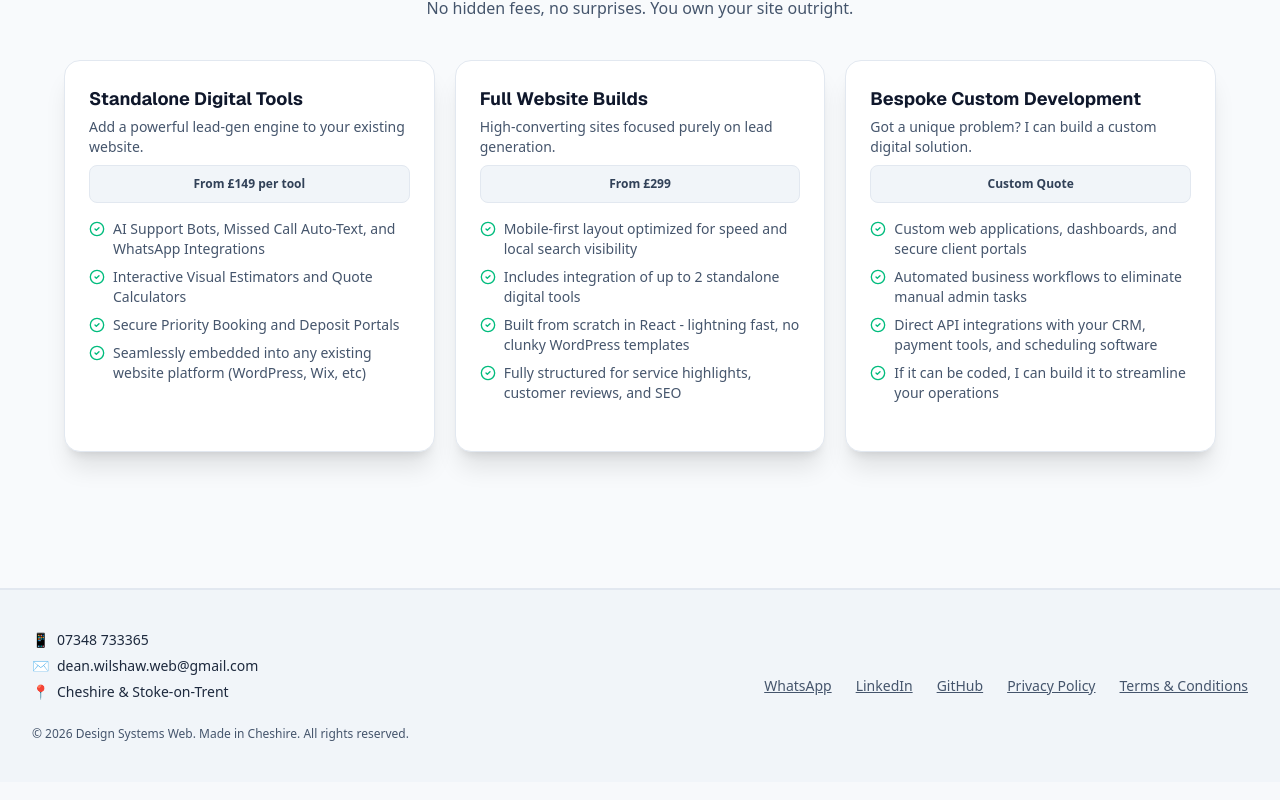
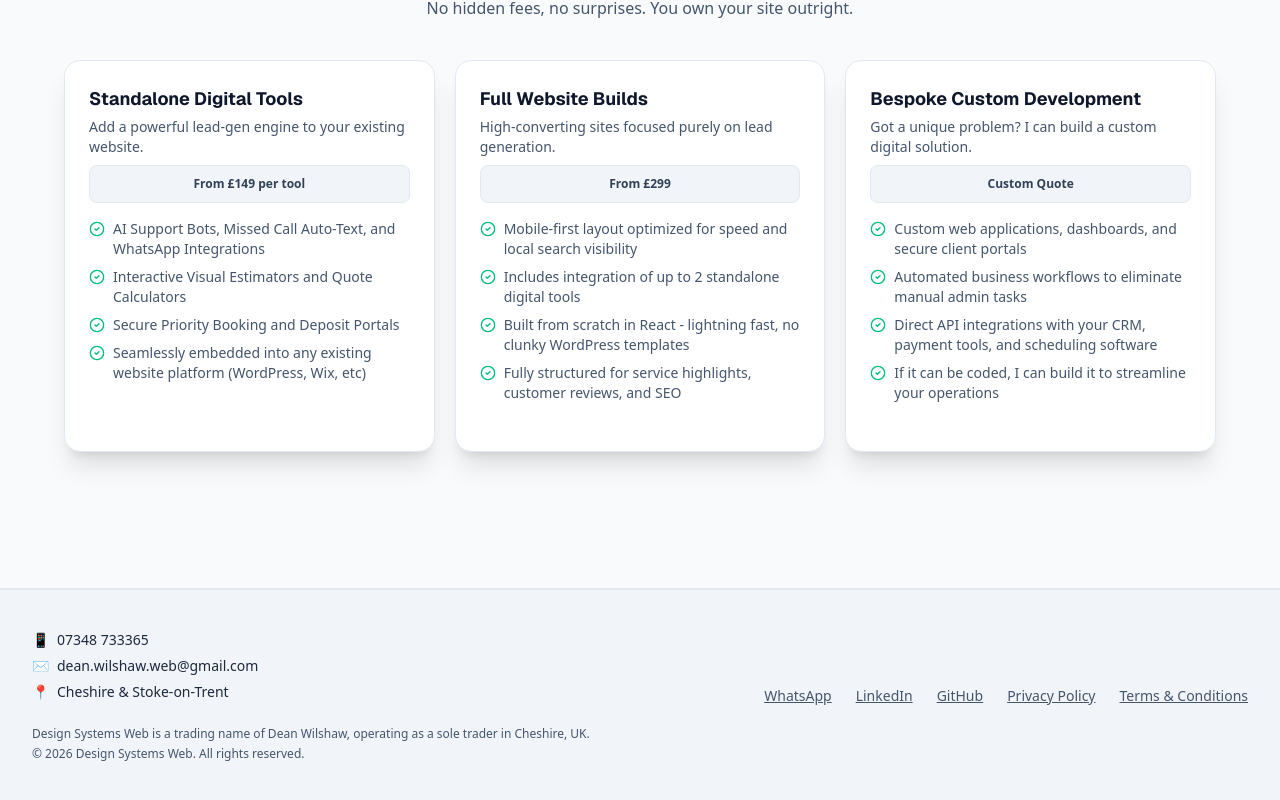
Before and after one commit to stokie2605/dean-wilshaw-web-development, a React (Vite) app: page / in a window 1280 px wide. Shown: the part 4447-5247 px from the top of the page. Built offline with nearby package versions, Linux system fonts and the light colour scheme.

Commit message:
Legal: Add UK E-Commerce sole trader disclosure to footer

```diff
--- a/src/components/Footer.tsx
+++ b/src/components/Footer.tsx
@@ -21,9 +21,10 @@ export const Footer: React.FC<FooterProps> = ({ onOpenWhatsApp, onOpenQuote, onO
             <span className="flex items-center gap-2"><span className="text-red-600 dark:text-red-500">✉️</span> dean.wilshaw.web@gmail.com</span>
             <span className="flex items-center gap-2"><span className="text-red-600 dark:text-red-500">📍</span> Cheshire & Stoke-on-Trent</span>
           </div>
-          <p className="text-xs text-slate-600 dark:text-zinc-400 text-center md:text-left font-normal mt-2">
-            &copy; {new Date().getFullYear()} Design Systems Web. Made in Cheshire. All rights reserved.
-          </p>
+          <div className="text-xs text-slate-600 dark:text-zinc-400 text-center md:text-left font-normal mt-2">
+            <p className="mb-1">Design Systems Web is a trading name of Dean Wilshaw, operating as a sole trader in Cheshire, UK.</p>
+            <p>&copy; {new Date().getFullYear()} Design Systems Web. All rights reserved.</p>
+          </div>
         </div>
 
         {/* Right Side: Social & Contact Links */}
```
